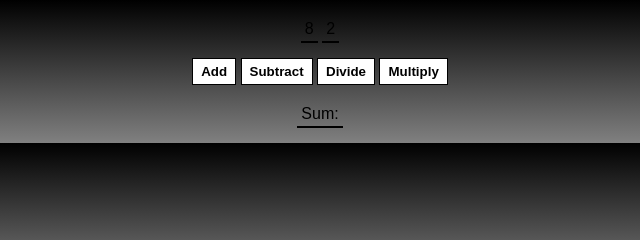
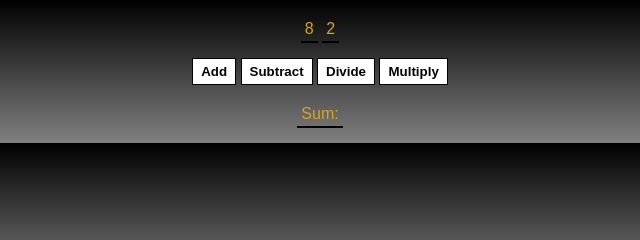
Before and after one commit to MohamadCode/Calculator.app, a plain HTML site: page index.html in a window 1280 px wide. Shown: the top 240 px of the page, 320-960 px from the left. Drawn offline with Linux system fonts and the light colour scheme.

Commit message:
1st-fucntion__start

```diff
--- a/app.js
+++ b/app.js
@@ -11,5 +11,16 @@ document.getElementById("num2-el").textContent = num2
 // Perform the given calculation using num1 and num2
 // Render the result of the calculation in the paragraph with id="sum-el"
 
+function add() {
+
+}
+
+
+
+
+
+
+
+
 // E.g. if the user clicks on the "Plus" button, you should render
 // "Sum: 10" (since 8 + 2 = 10) inside the paragraph with id="sum-el"
--- a/style.css
+++ b/style.css
@@ -9,7 +9,7 @@ body {
 span {
     border-bottom: 2px solid black;
     padding: 4px;
-    color: goldenrodg;
+    color: goldenrod;
 }
 
 button {
```
